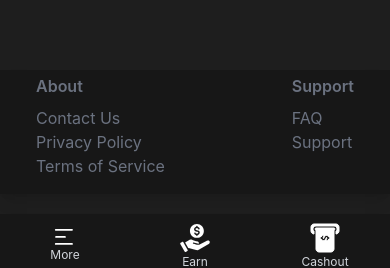
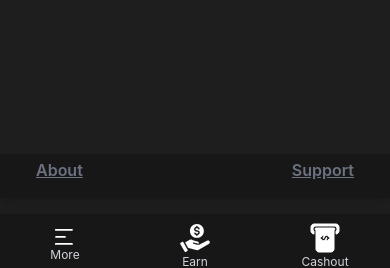
Before and after one commit to lsaffie/earnbyplay-frontend, a React (Create React App) app: page /user-subscription in a window 390 px wide. Shown: the part 566-834 px from the top of the page. Built offline with nearby package versions, Linux system fonts and the light colour scheme; no server answers.

Commit message:
open footer sections on click

```diff
--- a/src/components/Footer.js
+++ b/src/components/Footer.js
@@ -3,6 +3,9 @@ import { useLocation } from 'react-router-dom';
 
 const Footer = () => {
   const [isMobileView, setIsMobileView] = useState(window.innerWidth < 768);
+  const [isAboutOpen, setIsAboutOpen] = useState(!isMobileView);
+  const [isSupportOpen, setIsSupportOpen] = useState(!isMobileView);
+
   const location = useLocation();
 
 
@@ -10,6 +13,8 @@ const Footer = () => {
     const handleResize = () => {
       const isMobile = window.innerWidth < 768;
       setIsMobileView(isMobile);
+      setIsAboutOpen(!isMobile);
+      setIsSupportOpen(!isMobile);
     };
 
     window.addEventListener('resize', handleResize);
@@ -26,29 +31,44 @@ const Footer = () => {
   }
 
   return (
-    <footer className="w-full bg-ebp-header shadow-lg mb-5">
+    <footer className="w-full bg-ebp-header shadow-lg mb-4">
       <div className="max-w-6xl mx-auto px-4 sm:px-6 lg:px-8">
         <div className="flex md:flex-row justify-between text-gray-500 pt-1 mx-5">
-
           {/* About Section */}
           <div className="mb-4 md:mb-0">
-            <button onClick={() => isMobileView } className="text-left w-full font-semibold">
+            <button
+              onClick={() => isMobileView && setIsAboutOpen(!isAboutOpen) && setIsSupportOpen(!isSupportOpen)}
+              className="text-left w-full font-semibold underline"
+            >
               About
             </button>
+            {(isAboutOpen || isSupportOpen)&& (
               <div className="flex flex-col mt-2">
-              <a href="/contact" className="hover:text-gray-300">Contact Us</a>
-              <a href="/privacy-policy" className="hover:text-gray-300">Privacy Policy</a>
-              <a href="/terms-of-service" className="hover:text-gray-300">Terms of Service</a>
+                <a href="/contact" className="hover:text-gray-300">
+                  Contact Us
+                </a>
+                <a href="/privacy-policy" className="hover:text-gray-300">
+                  Privacy Policy
+                </a>
+                <a href="/terms-of-service" className="hover:text-gray-300">
+                  Terms of Service
+                </a>
               </div>
+            )}
           </div>
 
           {/* Support Section */}
           <div>
-            <button onClick={() => isMobileView } className="text-left w-full font-semibold">
+            <button
+              onClick={() => isMobileView && setIsAboutOpen(!isAboutOpen) && setIsSupportOpen(!isSupportOpen)}
+              className="text-left w-full font-semibold underline" >
               Support
             </button>
+            {(isSupportOpen || isAboutOpen) && (
               <div className="flex flex-col mt-2">
-              <a href="/faq" className="hover:text-gray-300">FAQ</a>
+                <a href="/faq" className="hover:text-gray-300">
+                  FAQ
+                </a>
                 <a href="https://tawk.to/chat/659853700ff6374032bd0622/1hjdgbsgi"
                   className="hover:text-gray-300"
                   target="_blank"
@@ -57,8 +77,8 @@ const Footer = () => {
                   Support
                 </a>
               </div>
+            )}
           </div>
-
         </div>
       </div>
     </footer>
```
Lines whose indentation alone changed are shown as unchanged.
